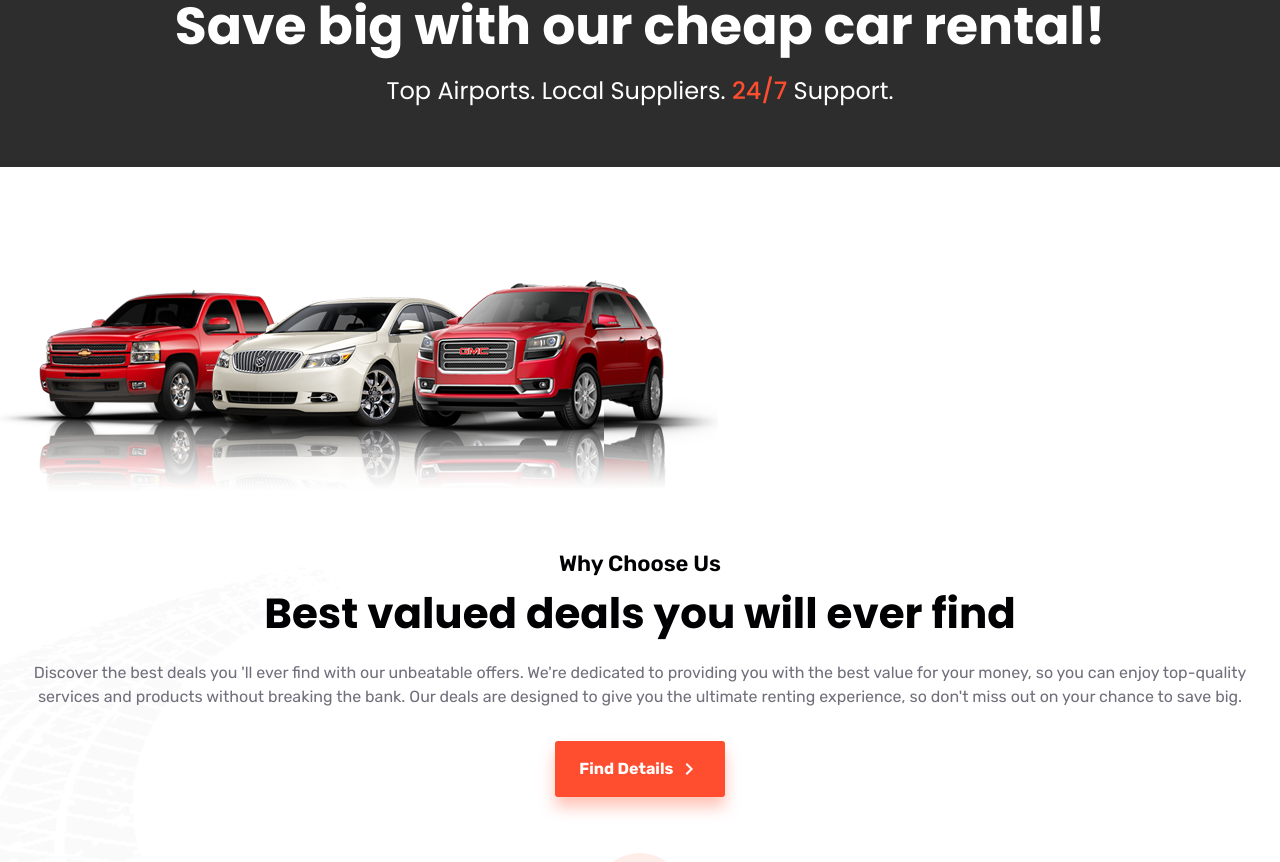
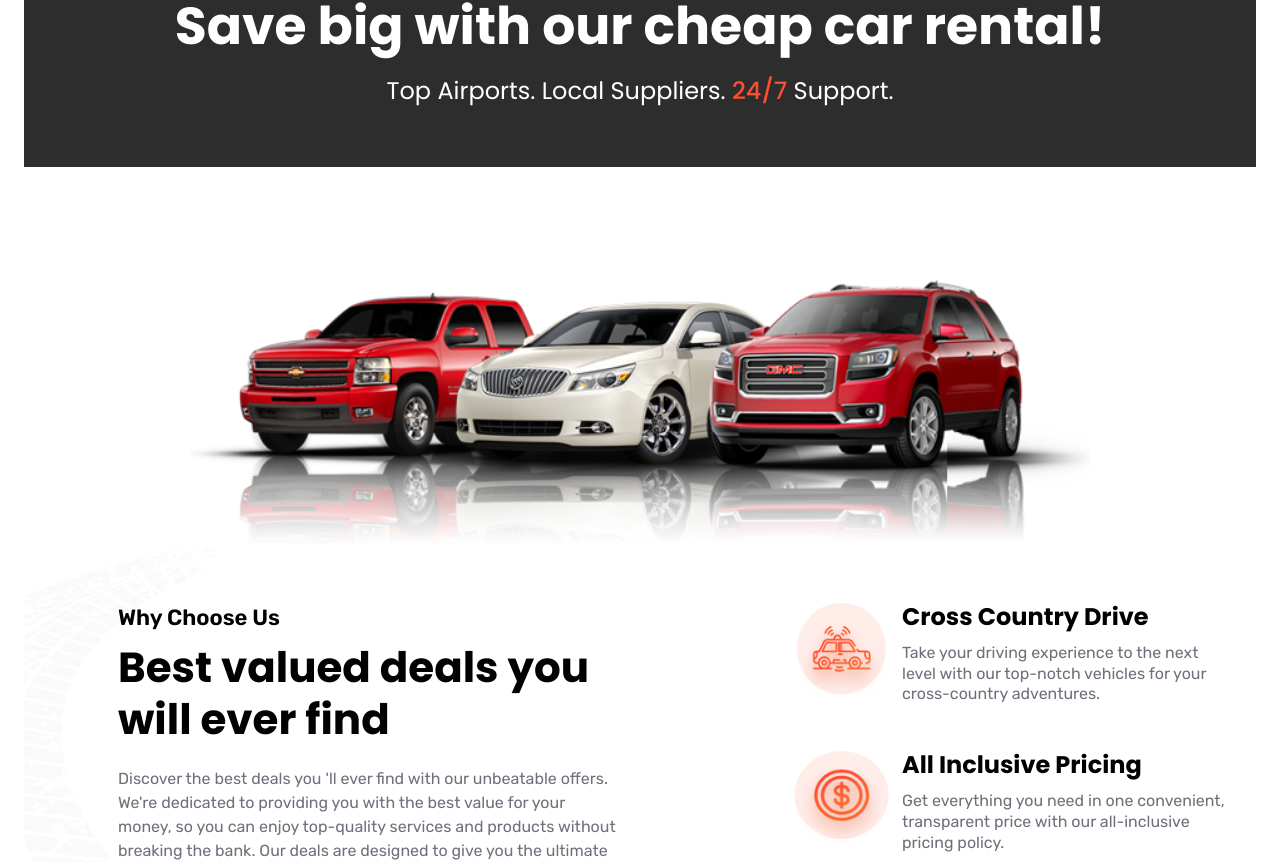
Before and after one commit to ndr-exe/car-rental, a Next.js app: page / in a window 1280 px wide. Shown: the part 2770-3632 px from the top of the page. Built offline with nearby package versions, Linux system fonts and the light colour scheme.

Commit message:
Style Features section for all screen sizes

```diff
--- a/app/components/Features/Feature.tsx
+++ b/app/components/Features/Feature.tsx
@@ -10,12 +10,25 @@ const Feature = ({
   description: string;
 }) => {
   return (
-    <li className="flex flex-col items-center max-w-[440px]">
-      <div className="w-[100px] aspect-square relative">
-        <Image src={icon} alt={feature} fill quality={100} className="w-auto absolute" />
+    <li className="flex flex-col items-center max-w-[440px] sm:grid sm:grid-cols-[100xp,1fr] sm:grid-rows-[fit,1fr] sm:justify-items-center sm:gap-2.5 ">
+      <div className="w-[100px] aspect-square relative  sm:col-start-1 sm:col-end-2 sm:row-span-2">
+        <Image
+          src={icon}
+          alt={feature}
+          sizes="100px"
+          fill
+          quality={100}
+          className="w-auto absolute"
+        />
       </div>
-      <h4 className={`${poppins.className} text-2xl font-bold mb-2.5`}>{feature}</h4>
-      <p className="text-secondary leading-[1.3] text-center ">{description}</p>
+      <h4
+        className={`${poppins.className} text-2xl font-bold mb-2.5 sm:col-start-2 sm:text-center sm:mb-0 lg:justify-self-start`}
+      >
+        {feature}
+      </h4>
+      <p className="text-secondary leading-[1.3] text-center sm:col-start-2 lg:text-left ">
+        {description}
+      </p>
     </li>
   );
 };
--- a/app/components/Features/FeaturesSection.tsx
+++ b/app/components/Features/FeaturesSection.tsx
@@ -8,13 +8,13 @@ import Feature from './Feature';
 
 const FeaturesSection = () => {
   return (
-    <section className="pt-20">
+    <section className="pt-20 container lg:px-6">
       <FeaturesSectionBanner />
-      <div className="py-28 flex flex-col gap-14 FeaturesSection">
-        <div className="">
-          <Image src={main} alt="three cars showcase" />
+      <div className="py-28 flex flex-col gap-14 FeaturesSection lg:flex-row lg:flex-wrap ">
+        <div className="mx-auto max-w-[900px] w-full ">
+          <Image src={main} alt="three cars showcase" className="w-full h-auto object-cover" />
         </div>
-        <div className="text-center px-6">
+        <div className="text-center px-6 max-w-[500px] mx-auto sm:px-0 lg:text-left">
           <h4 className="text-[22px] font-semibold mb-2">Why Choose Us</h4>
           <h2 className={`${poppins.className} text-[42px] font-bold leading-tight mb-5 `}>
             Best valued deals you will ever find
```
